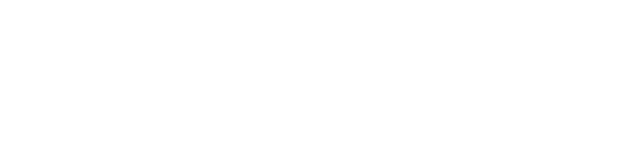
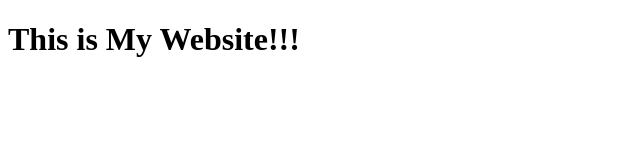
Before and after one commit to MolhamSYR/MolhamSYR.github.io, a plain HTML site: page index.html in a window 1280 px wide. Shown: the whole page, without its empty margins (0-640 px from the left). Drawn offline with Linux system fonts and the light colour scheme.

Commit message:
Update index.html
just added an h1 lol

```diff
--- a/index.html
+++ b/index.html
@@ -4,7 +4,9 @@
     <meta charset="UTF-8">
     <meta http-equiv="X-UA-Compatible" content="IE=edge">
     <meta name="viewport" content="width=device-width, initial-scale=1.0">
-    <title>My Website</title>
+    <title>xHurricane</title>
+    <h1>This is My Website!!!</h1>
+
 </head>
 <body>
 
```
